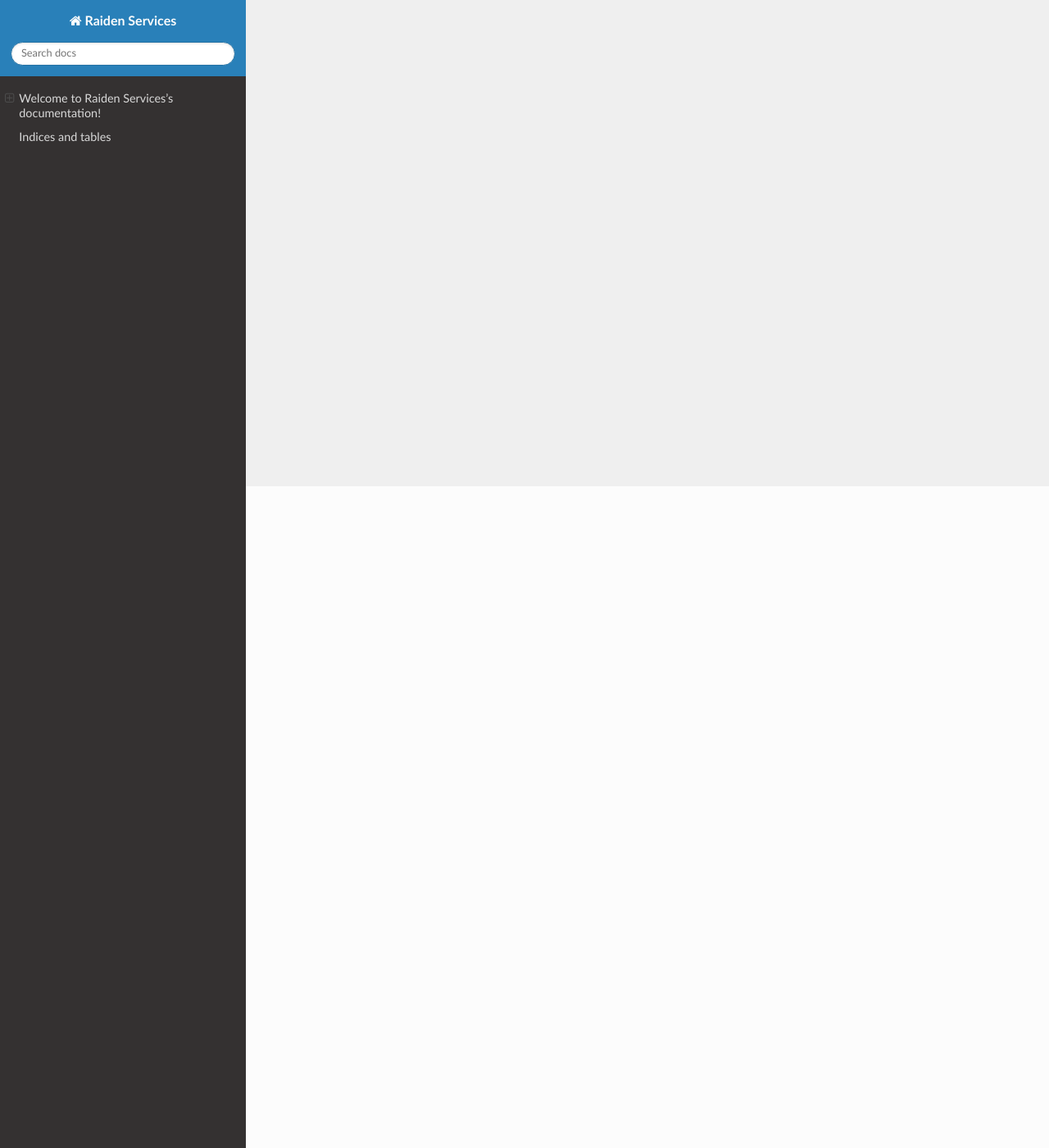
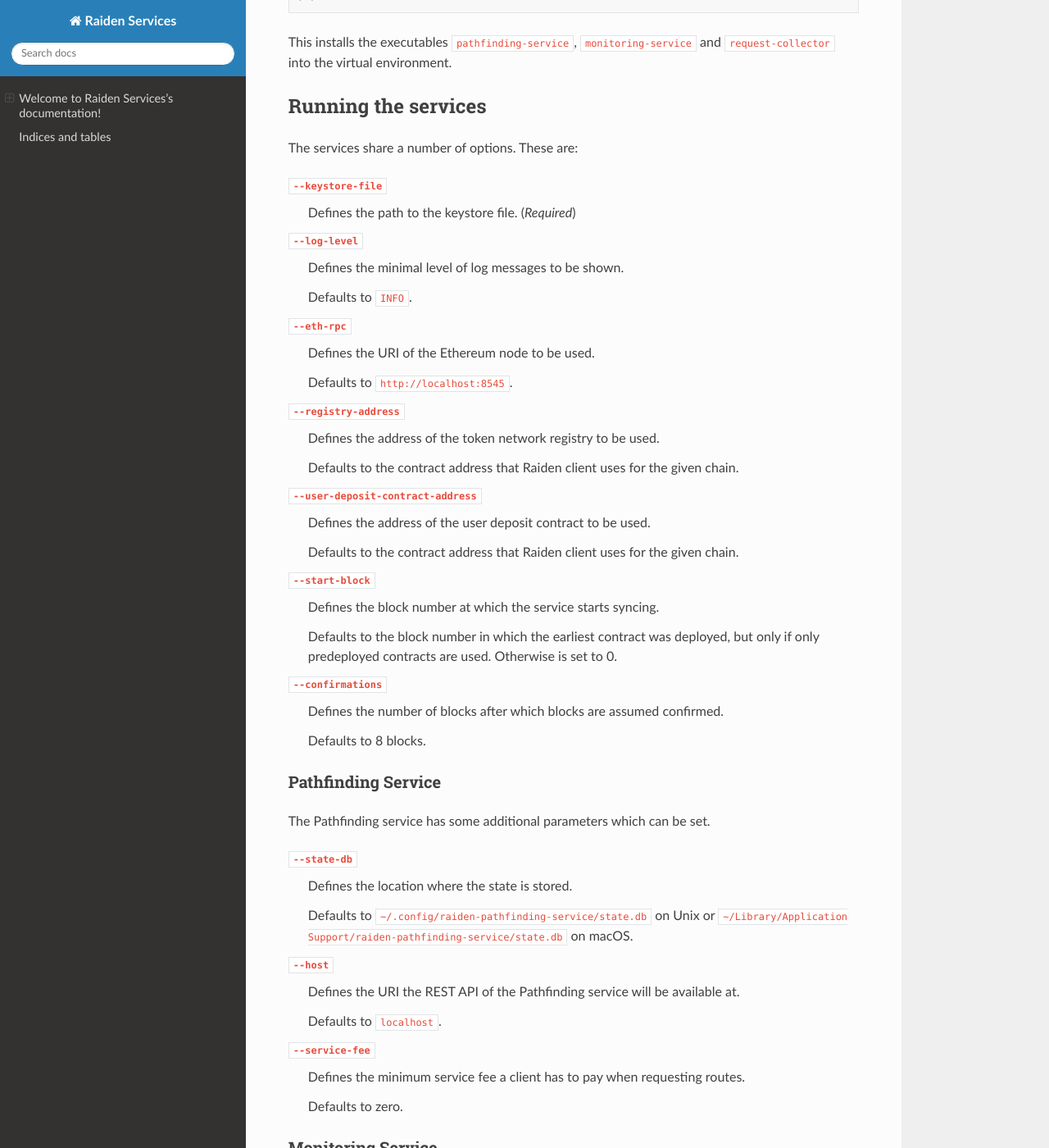
Before and after one commit to raiden-network/raiden-services, a Sphinx documentation site: the page built from docs/index.rst, in a window 1280 px wide and 1400 px high, scrolled down 807 px. Shown: the whole window at 82% size. Built offline with Sphinx 7.4.7 and the Read the Docs theme 2.0.0, drawn with Linux system fonts in a browser that asks for light colours; some of the changed text lies outside the part shown.

Commit message:
Add docs for installation and running the services.

```diff
--- a/docs/index.rst
+++ b/docs/index.rst
@@ -8,12 +8,155 @@
 Monitoring Service
 ------------------
 
-The Monitoring Service watches open payment channels when the user is not online. In case one of the user’s channel partners wants to close a channel while the user is offline, the monitoring service sends the latest balance proof to the smart contract and thus ensures the correct settlement of the channel.
+The Monitoring Service watches open payment channels when the user is not
+online. In case one of the user’s channel partners wants to close a channel
+while the user is offline, the monitoring service sends the latest balance
+proof to the smart contract and thus ensures the correct settlement of the
+channel.
 
 Pathfinding Service
 -------------------
 
-The Pathfinding service supports users in finding the cheapest or shortest way to route a payment through the network. A pathfinding service relies on data from the network, the respective smart contract as well as information provided voluntarily by mediating nodes. This information consists of the mediation fees charged and the respective available channel capacities.
+The Pathfinding service supports users in finding the cheapest or shortest way
+to route a payment through the network. A pathfinding service relies on data
+from the network, the respective smart contract as well as information provided
+voluntarily by mediating nodes. This information consists of the mediation fees
+charged and the respective available channel capacities.
+
+Installation
+------------
+
+The Raiden services are available in through the pip package
+``raiden-services``. As there is currently a lot of development activity, we
+recommend to use the latest version from git right now.
+
+The Raiden services require Python 3.7. To install the latest version of
+the services follow these instructions:
+
+.. code:: bash
+
+    git clone git@github.com:raiden-network/raiden-services.git
+    cd raiden-services
+    virtualenv -p python3.7 venv
+    source venv/bin/activate
+    pip install -e .
+
+This installs the executables ``pathfinding-service``, ``monitoring-service``
+and ``request-collector`` into the virtual environment.
+
+Running the services
+--------------------
+
+The services share a number of options. These are:
+
+``--keystore-file``
+    Defines the path to the keystore file. (*Required*)
+
+``--log-level``
+    Defines the minimal level of log messages to be shown.
+
+    Defaults to ``INFO``.
+
+``--eth-rpc``
+    Defines the URI of the Ethereum node to be used.
+
+    Defaults to ``http://localhost:8545``.
+
+``--registry-address``
+    Defines the address of the token network registry to be used.
+
+    Defaults to the contract address that Raiden client uses for the given
+    chain.
+
+``--user-deposit-contract-address``
+    Defines the address of the user deposit contract to be used.
+
+    Defaults to the contract address that Raiden client uses for the given
+    chain.
+
+``--start-block``
+    Defines the block number at which the service starts syncing.
+
+    Defaults to the block number in which the earliest contract was deployed,
+    but only if only predeployed contracts are used. Otherwise is set to 0.
+
+``--confirmations``
+    Defines the number of blocks after which blocks are assumed confirmed.
+
+    Defaults to 8 blocks.
+
+Pathfinding Service
+^^^^^^^^^^^^^^^^^^^
+
+The Pathfinding service has some additional parameters which can be set.
+
+``--state-db``
+    Defines the location where the state is stored.
+
+    Defaults to ``~/.config/raiden-pathfinding-service/state.db`` on Unix or
+    ``~/Library/Application Support/raiden-pathfinding-service/state.db`` on
+    macOS.
+
+``--host``
+    Defines the URI the REST API of the Pathfinding service will be available
+    at.
+
+    Defaults to ``localhost``.
+
+``--service-fee``
+    Defines the minimum service fee a client has to pay when requesting routes.
+
+    Defaults to zero.
+
+
+Monitoring Service
+^^^^^^^^^^^^^^^^^^
+
+The Monitoring service consists of two components that have to be started
+indenpendently for now. The ``monitoring-service`` program is responsible for
+all interactions with the blockchain and **must** be started first, as it
+writes some essential information to the state database.
+Afterwards the ``request-collector`` can be started. It listens to the public
+Matrix room for monitporing request from Raiden nodes and validates and saves
+them to the monitoring services database.
+
+.. note::
+    The reason of this separation is security. Even when the broadcast room and
+    therefore the request collector are attacked, the monitoring service
+    continues working and can safely monitor the users channels.
+
+The Monitoring service has some additional parameters which can be set.
+
+``--state-db``
+    Defines the location where the state is stored.
+
+    Defaults to ``~/.config/raiden-monitoring-service/state.db`` on Unix or
+    ``~/Library/Application Support/raiden-monitoring-service/state.db`` on
+    macOS.
+
+``--monitor-contract-address``
+    Defines the address of the monitoring contract to be used.
+
+    Defaults to the contract address that Raiden client uses for the given
+    chain.
+
+``--min-reward``
+    Defines the minimum reward a client has to pay when sending a request for
+    monitoring.
+
+    Defaults to zero.
+
+
+The request collector shares the database path with the monitoring service
+
+``--state-db``
+    Defines the location where the state is of the moinitoring service is
+    stored.
+
+    Defaults to ``~/.config/raiden-monitoring-service/state.db`` on Unix or
+    ``~/Library/Application Support/raiden-monitoring-service/state.db`` on
+    macOS.
+
 
 Indices and tables
 ==================
```
